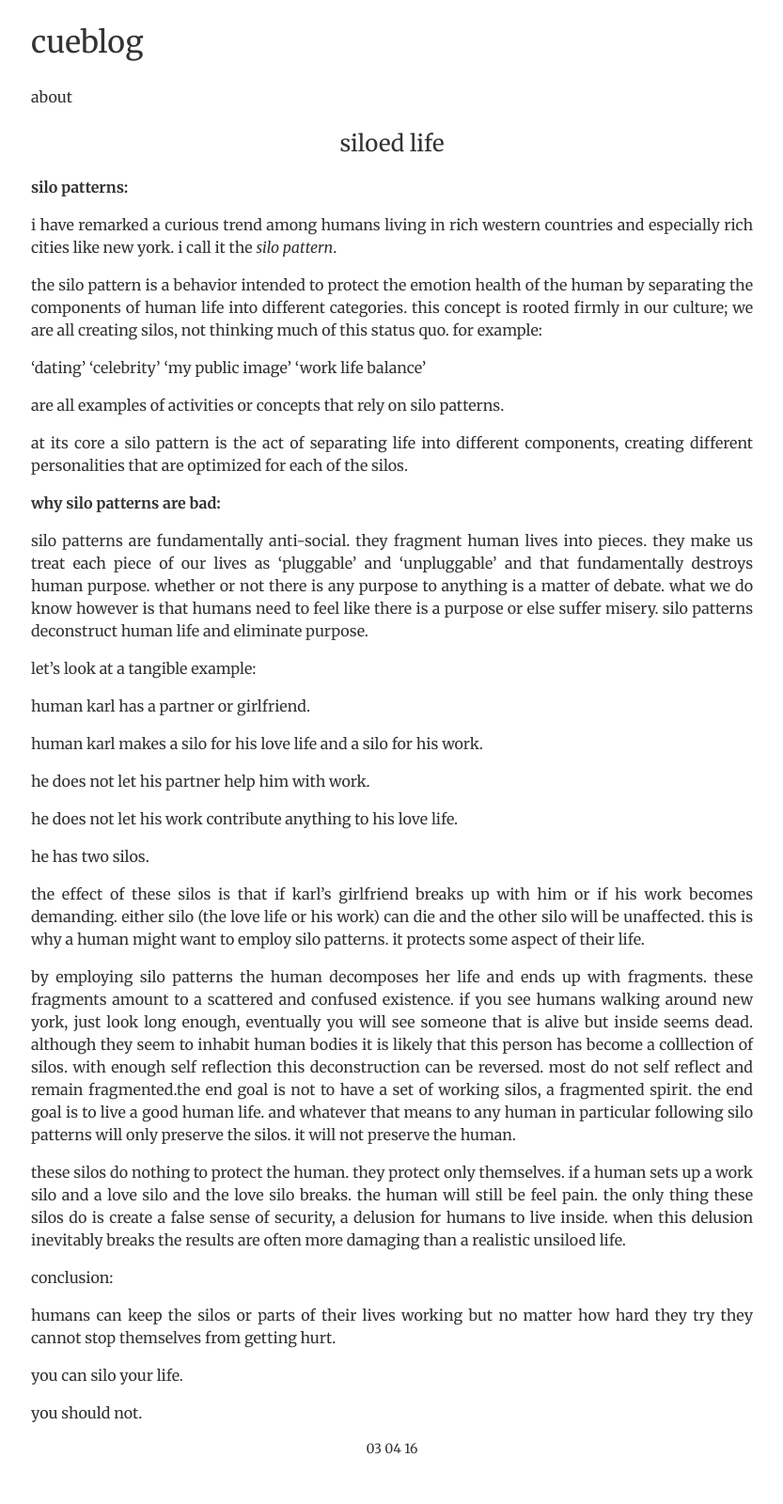
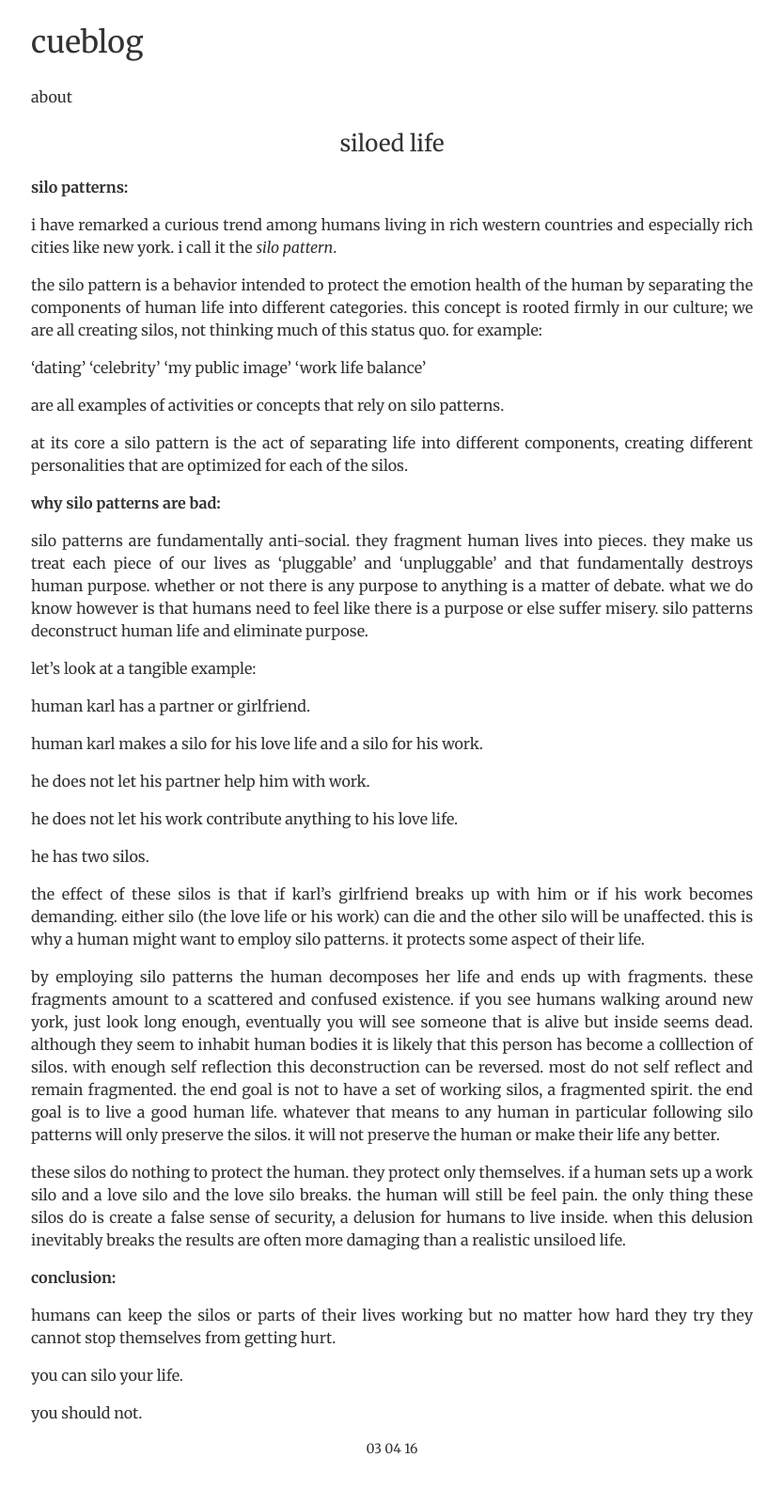
Before and after one commit to yvan/yvan.github.io, a Jekyll site: the page built from _posts/2016-03-04-siloed-life.md, in a window 1280 px wide. Shown: the whole page at 94% size, without its empty margins (223-1056 px from the left). Built offline with Jekyll 4.4.1, drawn with Linux system fonts in a browser that asks for light colours.

Commit message:
minor edits to siloed life

```diff
--- a/_posts/2016-03-04-siloed-life.md
+++ b/_posts/2016-03-04-siloed-life.md
@@ -36,11 +36,11 @@ he has two silos.
 
 the effect of these silos is that if karl's girlfriend breaks up with him or if his work becomes demanding. either silo (the love life or his work) can die and the other silo will be unaffected. this is why a human might want to employ silo patterns. it protects some aspect of their life.
 
-by employing silo patterns the human decomposes her life and ends up with fragments. these fragments amount to a scattered and confused existence. if you see humans walking around new york, just look long enough, eventually you will see someone that is alive but inside seems dead. although they seem to inhabit human bodies it is likely that this person has become a colllection of silos. with enough self reflection this deconstruction can be reversed. most do not self reflect and remain fragmented.the end goal is not to have a set of working silos, a fragmented spirit. the end goal is to live a good human life. and whatever that means to any human in particular following silo patterns will only preserve the silos. it will not preserve the human.
+by employing silo patterns the human decomposes her life and ends up with fragments. these fragments amount to a scattered and confused existence. if you see humans walking around new york, just look long enough, eventually you will see someone that is alive but inside seems dead. although they seem to inhabit human bodies it is likely that this person has become a colllection of silos. with enough self reflection this deconstruction can be reversed. most do not self reflect and remain fragmented. the end goal is not to have a set of working silos, a fragmented spirit. the end goal is to live a good human life. whatever that means to any human in particular following silo patterns will only preserve the silos. it will not preserve the human or make their life any better.
 
 these silos do nothing to protect the human. they protect only themselves. if a human sets up a work silo and a love silo and the love silo breaks. the human will still be feel pain. the only thing these silos do is create a false sense of security, a delusion for humans to live inside. when this delusion inevitably breaks the results are often more damaging than a realistic unsiloed life.
 
-conclusion:
+<b>conclusion:</b>
 
 humans can keep the silos or parts of their lives working but no matter how hard they try they cannot stop themselves from getting hurt.
 
```
